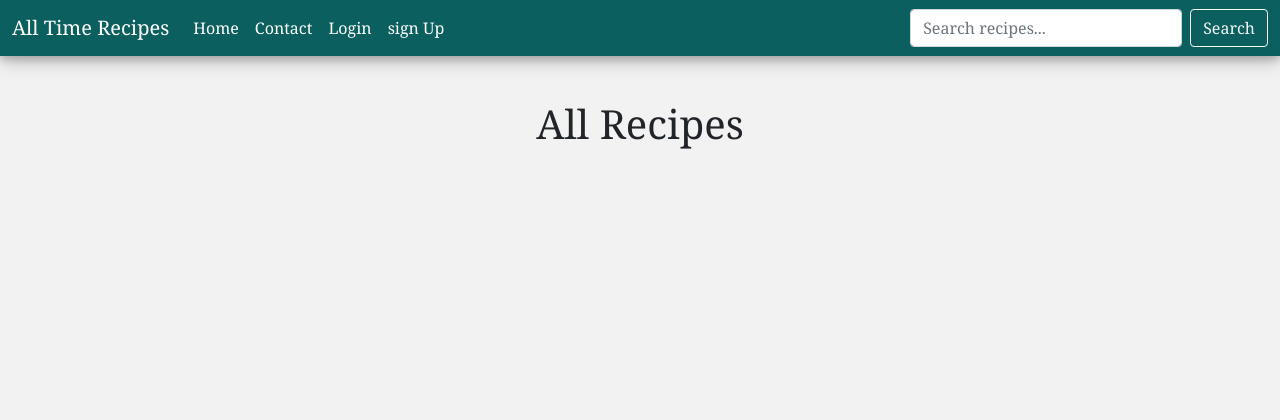
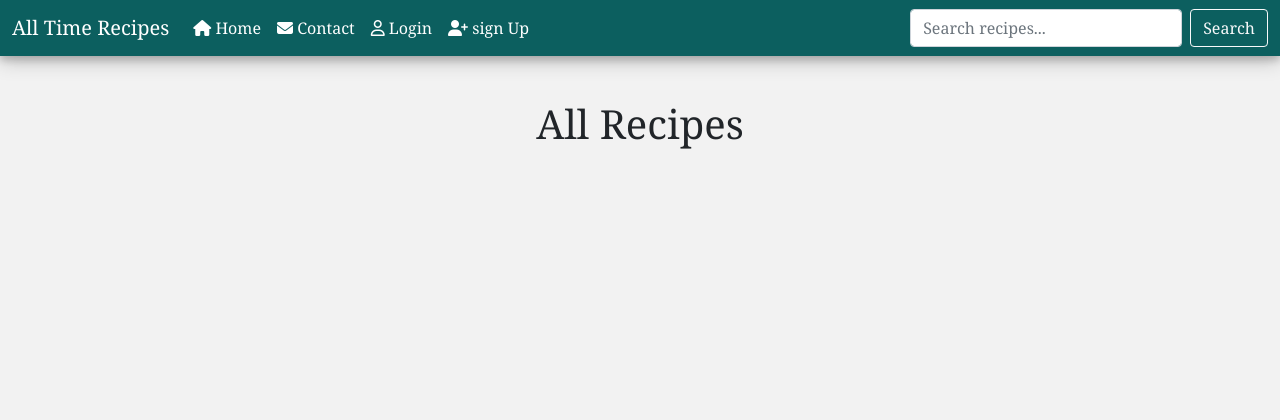
Before and after one commit to Gersondelacruzdeveloper/myBookOfRecipes, a Flask app: page / in a window 1280 px wide. Shown: the top 420 px of the page. Run offline with Flask 2, Linux system fonts and the light colour scheme; data that the repository does not hold is empty; some libraries are stand-ins or nearby versions.

Commit message:
Add icons to navbar

```diff
--- a/myonlinerecipes/templates/base.html
+++ b/myonlinerecipes/templates/base.html
@@ -44,31 +44,31 @@
           <div class="collapse navbar-collapse" id="navbarSupportedContent">
             <ul class="navbar-nav me-auto mb-2 mb-lg-0">
               <li class="nav-item">
-                <a class="nav-link" aria-current="page" href="{{url_for('home')}}">Home</a>
+                <a class="nav-link" aria-current="page" href="{{url_for('home')}}"> <i class="fa-solid fa-house"></i> Home</a>
               </li>
               {% if session.user%}
               <li class="nav-item">
                 <a class="nav-link" aria-current="page" href="{{url_for('myrecipes')}}">My Recipes</a>
               </li>
               <li class="nav-item">
-                <a class="nav-link" aria-current="page" href="#">Contact</a>
+                <a class="nav-link" aria-current="page" href="#"><i class="fa-solid fa-envelope"></i> Contact</a>
               </li>
              {% else %}
               <li class="nav-item">
-                <a class="nav-link" aria-current="page" href="#">Contact</a>
+                <a class="nav-link" aria-current="page" href="#"> <i class="fa-solid fa-envelope"></i> Contact</a>
               </li>
               <li class="nav-item">
-                <a class="nav-link" aria-current="page" href="{{url_for('login')}}">Login</a>
+                <a class="nav-link" aria-current="page" href="{{url_for('login')}}"><i class="far fa-user"></i>  Login</a>
               </li>
               <li class="nav-item">
-                <a class="nav-link" aria-current="page" href="{{url_for('sign_up')}}">sign Up</a>
+                <a class="nav-link" aria-current="page" href="{{url_for('sign_up')}}"><i class="fa-solid fa-user-plus"></i> sign Up</a>
               </li>
               {% endif%}
 
               {% if session.user %}
               <li class="nav-item dropdown">
                 <a class="nav-link dropdown-toggle" href="#" id="navbarDropdown" role="button" data-bs-toggle="dropdown" aria-expanded="false">
-                  Hi {{session.user.title()}}
+                  <i class="far fa-user"></i>  Hi {{session.user.title()}}
                 </a>
                 <ul class="dropdown-menu" aria-labelledby="navbarDropdown">
                   <li><a class="dropdown-item" href="{{url_for('logout')}}">Log out</a></li>
```
